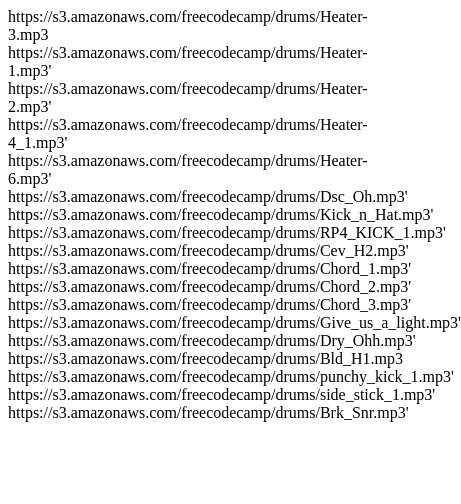
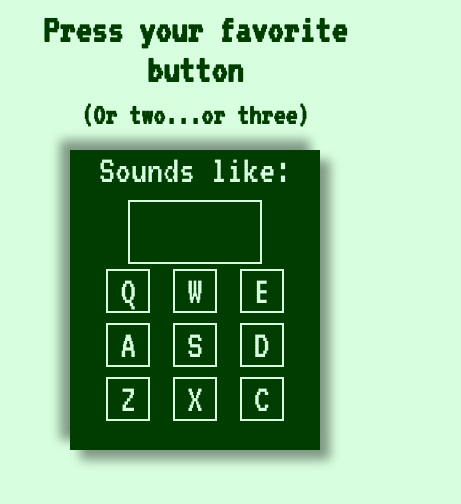
Before and after one commit to KmSutula/FrontEndLibrariesFCC, a plain HTML site: page drumkit/index.html in a window 390 px wide. Shown: the whole page, 461 px wide, since content can reach past the window. Drawn offline with Linux system fonts and the light colour scheme.

Commit message:
drum kit project

```diff
--- a/drumkit/index.css
+++ b/drumkit/index.css
@@ -0,0 +1,125 @@
+@import url("https://fonts.googleapis.com/css2?family=VT323&display=swap");
+
+body {
+  background-color: #d7ffdf;
+  color: #d7ffdf;
+  font-family: "VT323", monospace;
+  font-size: 20px;
+}
+h1,
+h2 {
+  color: #013d00;
+  font-size: 80px;
+  text-align: center;
+}
+
+h2 {
+  font-size: 60px;
+}
+#drum-machine {
+  position: relative;
+  margin: 20px auto;
+  width: 400px;
+  height: 450px;
+  background-color: #013d00;
+  box-shadow: 10px 10px 10px rgba(0, 0, 0, 0.4),
+    -10px -10px 10px rgba(0, 0, 0, 0.4);
+}
+
+#display {
+  margin: auto;
+  padding: 15px;
+  width: 200px;
+  height: 50px;
+  font-size: 45px;
+  text-align: center;
+  border: 2px solid #d7ffdf;
+  text-transform: uppercase;
+}
+
+#soundsLike {
+  margin: auto;
+  width: 100%;
+  height: 50px;
+  font-size: 50px;
+  text-align: center;
+}
+
+.drum-kit {
+  width: 80%;
+  height: 100px;
+  margin: auto;
+  font-size: 60px;
+  display: grid;
+  grid-template-columns: 1fr 1fr 1fr;
+  grid-template-rows: 1fr 1fr 1fr;
+  justify-items: center;
+  align-items: center;
+}
+
+.drum-pad {
+  width: 80px;
+  height: 80px;
+  border: 2px solid #d7ffdf;
+  display: flex;
+  align-items: center;
+  justify-content: center;
+  margin: 10px;
+  cursor: pointer;
+  transition: all 0.5s ease;
+
+}
+
+.drum-pad:hover {
+  background-color: rgba(215, 255, 223, 0.1);
+  transform: scale(1.1);
+}
+
+.playing{
+  transition: all 0.5s ease;
+  background-color: rgba(215, 255, 223, 0.1);
+  transform: scale(1.1);
+}
+
+@media (max-width: 700px){
+  h1, h2 {
+    font-size: 40px;
+    margin: 10px;
+  }
+  h2{
+    font-size: 30px;
+  }
+  #drum-machine{
+    width: 250px;
+    height: 300px;
+  }
+#soundsLike {
+  font-size: 40px;
+}
+  #display {
+    margin: auto;
+    padding: 15px;
+    width: 100px;
+    height: 30px;
+    font-size: 20px;
+  }
+
+
+  .drum-kit {
+    width: 80%;
+    height: 100px;
+    margin: auto;
+    font-size: 40px;
+  }
+
+  .drum-pad {
+    width: 40px;
+    height: 40px;
+    border: 2px solid #d7ffdf;
+    margin: 5px;
+
+  }
+
+
+
+}
--- a/drumkit/index.html
+++ b/drumkit/index.html
@@ -1,4 +1,4 @@
-https://s3.amazonaws.com/freecodecamp/drums/Heater-3.mp3
+<!-- https://s3.amazonaws.com/freecodecamp/drums/Heater-3.mp3
 https://s3.amazonaws.com/freecodecamp/drums/Heater-1.mp3'
 https://s3.amazonaws.com/freecodecamp/drums/Heater-2.mp3'
 https://s3.amazonaws.com/freecodecamp/drums/Heater-4_1.mp3'
@@ -15,4 +15,86 @@
 https://s3.amazonaws.com/freecodecamp/drums/Bld_H1.mp3
 https://s3.amazonaws.com/freecodecamp/drums/punchy_kick_1.mp3'
 https://s3.amazonaws.com/freecodecamp/drums/side_stick_1.mp3'
-https://s3.amazonaws.com/freecodecamp/drums/Brk_Snr.mp3'
+https://s3.amazonaws.com/freecodecamp/drums/Brk_Snr.mp3' -->
+
+<!DOCTYPE html>
+<html lang="en">
+  <head>
+    <meta charset="UTF-8" />
+    <meta http-equiv="X-UA-Compatible" content="IE=edge" />
+    <meta name="viewport" content="width=device-width, initial-scale=1.0" />
+    <link rel="stylesheet" href="./index.css" />
+
+    <title>Kickin' Drum Kit</title>
+  </head>
+  <body>
+    <h1>Press your favorite button</h1>
+    <h2>(Or two...or three)</h2>
+    <div id="drum-machine">
+      <div id="soundsLike">Sounds like:</div>
+      <div id="display"></div>
+      <div class="drum-kit">
+        <div id="Heater-1" class="drum-pad">Q<audio src="https://s3.amazonaws.com/freecodecamp/drums/Heater-1.mp3" class="clip" id="Q"></audio>
+        </div>
+        <div id="Heater-2" class="drum-pad">
+          W<audio
+            src="https://s3.amazonaws.com/freecodecamp/drums/Heater-2.mp3"
+            class="clip"
+            id="W"
+          ></audio>
+        </div>
+        <div id="Heater-3" class="drum-pad">
+          E<audio
+            src="https://s3.amazonaws.com/freecodecamp/drums/Heater-4_1.mp3"
+            class="clip"
+            id="E"
+          ></audio>
+        </div>
+        <div id="Heater-4" class="drum-pad">
+          A<audio
+            src="https://s3.amazonaws.com/freecodecamp/drums/Heater-6.mp3"
+            class="clip"
+            id="A"
+          ></audio>
+        </div>
+        <div id="Kick" class="drum-pad">
+          S<audio
+            src="https://s3.amazonaws.com/freecodecamp/drums/punchy_kick_1.mp3"
+            class="clip"
+            id="S"
+          ></audio>
+        </div>
+        <div id="Stick Clap" class="drum-pad">
+          D<audio
+            src="https://s3.amazonaws.com/freecodecamp/drums/side_stick_1.mp3"
+            class="clip"
+            id="D"
+          ></audio>
+        </div>
+        <div id="Chord 1" class="drum-pad">
+          Z<audio
+            src="
+            https://s3.amazonaws.com/freecodecamp/drums/Chord_1.mp3"
+            class="clip"
+            id="Z"
+          ></audio>
+        </div>
+        <div id="Chord 2" class="drum-pad">
+          X<audio
+            src="https://s3.amazonaws.com/freecodecamp/drums/Chord_2.mp3"
+            class="clip"
+            id="X"
+          ></audio>
+        </div>
+        <div id="Chord 3" class="drum-pad">
+          C<audio
+            src="https://s3.amazonaws.com/freecodecamp/drums/Chord_3.mp3"
+            class="clip"
+            id="C"
+          ></audio>
+        </div>
+      </div>
+    </div>
+    <script src="index.js"></script>
+  </body>
+</html>
--- a/drumkit/index.js
+++ b/drumkit/index.js
@@ -0,0 +1,42 @@
+const displayName = document.getElementById("display");
+const drumBtns = document.querySelectorAll(".drum-pad");
+const audioClips = document.querySelectorAll(".clip");
+
+
+
+drumBtns.forEach((btn) => {
+  btn.addEventListener("click", playAudio);
+});
+drumBtns.forEach(btn => btn.addEventListener("transitionend", removeTransition));
+
+window.addEventListener("keydown", playAudioKey);
+
+
+
+
+function playAudioKey(e) {
+  const audio = document.getElementById(`${e.code.slice(-1)}`)
+  if (!audio) return;
+  else{
+    const btn = audio.parentElement;
+    btn.classList.add('playing')
+  audio.currentTime = 0;
+    audio.play();
+    displayName.innerText = btn.id
+  }
+}
+
+
+function playAudio(e) {
+
+  const audio = document.getElementById(`${e.target.innerText}`);
+   audio.currentTime = 0;
+    audio.play();
+
+
+}
+
+function removeTransition(e) {
+  if (e.propertyName !== 'transform') return;
+e.target.classList.remove('playing');
+}
```
